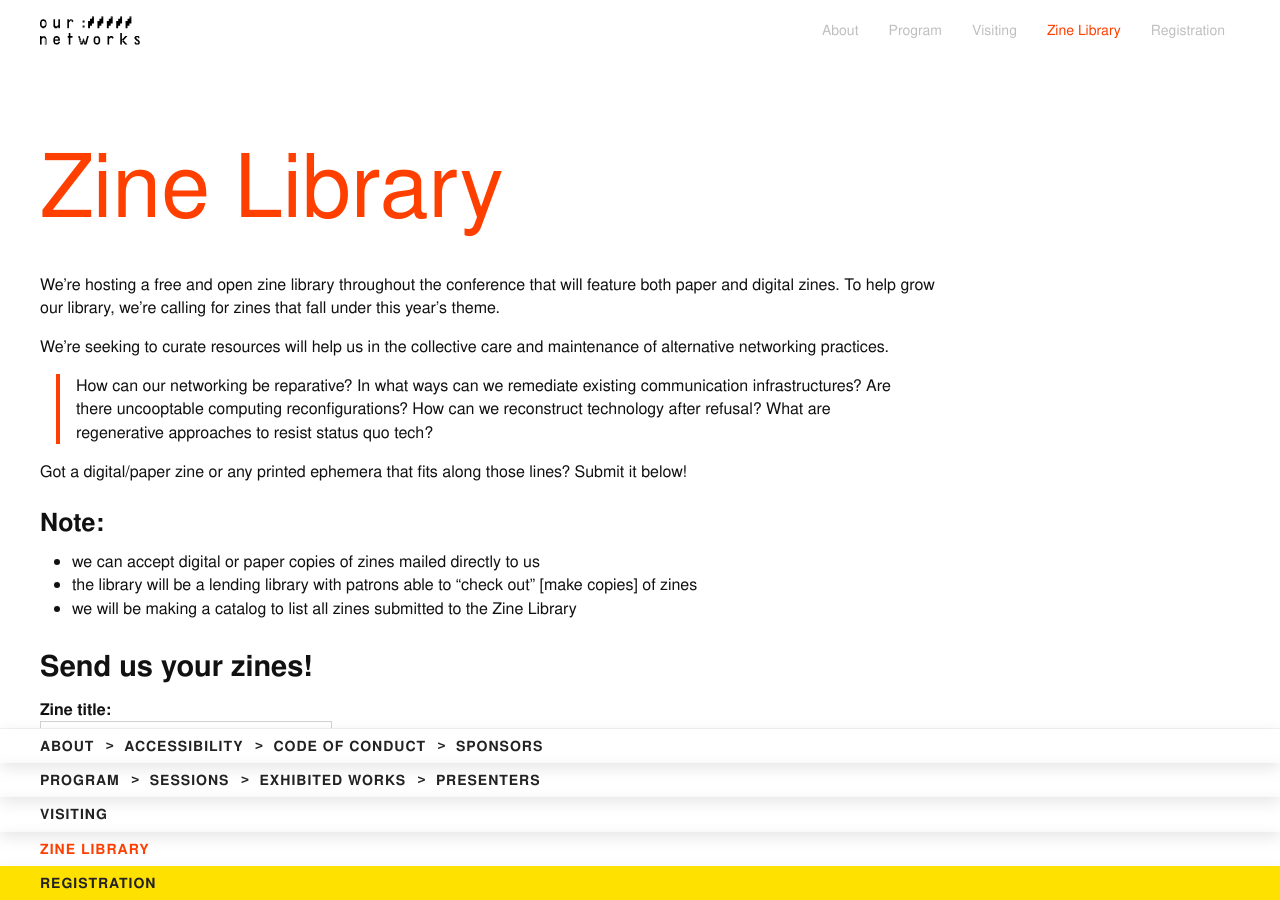
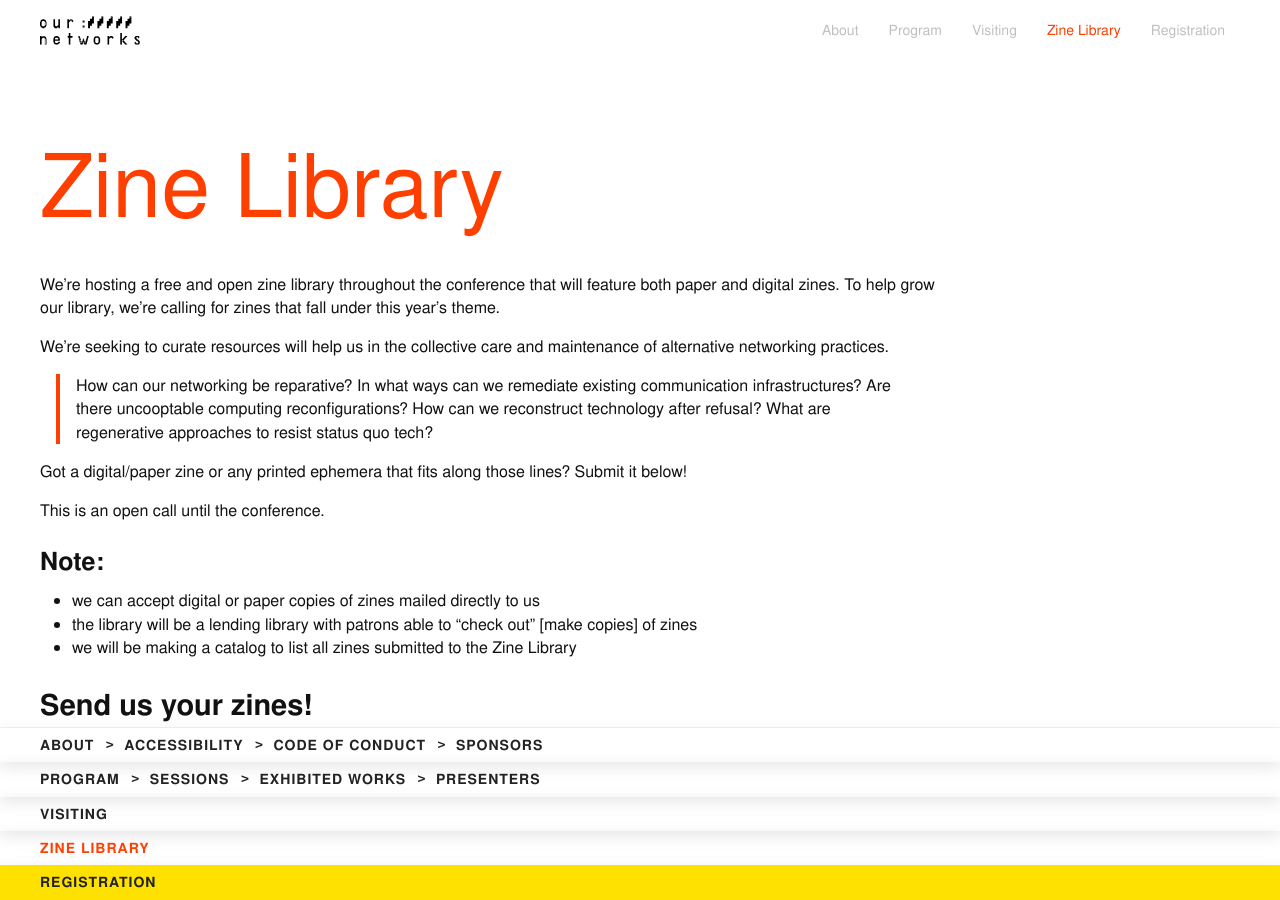
Before and after one commit to ournetworks/ournetworks.ca, a Jekyll site: the page built from zine-library.md, in a window 1280 px wide and 900 px high. Built offline with Jekyll 4.4.1, drawn with Linux system fonts in a browser that asks for light colours.

Commit message:
Added note that this is an open call til conf

```diff
--- a/zine-library.md
+++ b/zine-library.md
@@ -13,6 +13,8 @@ We're seeking to curate resources will help us in the collective care and mainte
 {:.border-left.pl-1.ml-1}
 
 Got a digital/paper zine or any printed ephemera that fits along those lines? Submit it below!
+
+This is an open call until the conference.
 
 ### Note:
 - we can accept digital or paper copies of zines mailed directly to us
```
